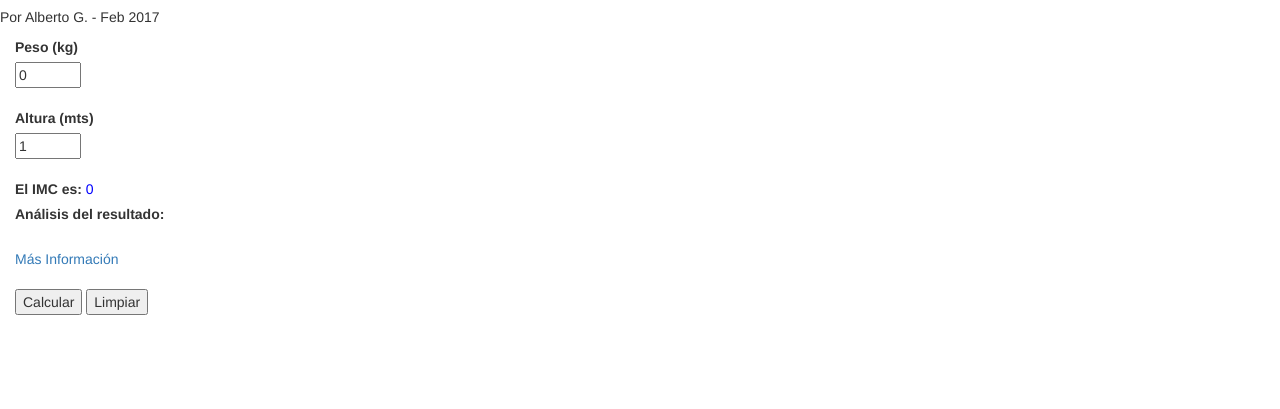
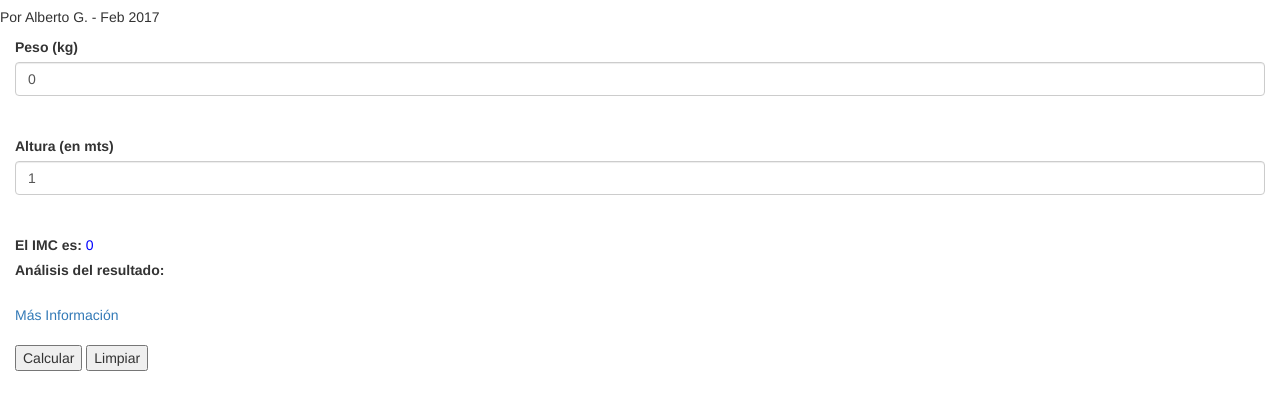
Before and after one commit to teletrabajovenezuela1/imc_calc, a plain HTML site: page index.html in a window 1280 px wide. Shown: the part 49-458 px from the top of the page. Drawn offline with nearby package versions, Linux system fonts and the light colour scheme.

Commit message:
Añade clase form-control a los dos input control.

```diff
--- a/imc.template.html
+++ b/imc.template.html
@@ -2,24 +2,14 @@
 
   <form name="frm" novalidate>
 
-    <!--
-    <label>Sexo</label>
-    <br>
-    <div class="form-group">
-      <input type="radio" name="mujer" ng-model="sexo" value="femenino"/> Femenino
-      &nbsp;
-      <input type="radio" name="hombre" ng-model="sexo" value="masculino"/> Masculino
-    </div>
-    -->
-
     <label>Peso (kg)</label>
     <br>
-    <input type="number" name="peso" ng-model="peso" min="0" max="500" required><br>
+    <input type="number" name="peso" ng-model="peso" min="0" max="500" class="form-control" required><br>
     <br/>
 
-    <label>Altura (mts)</label>
+    <label>Altura (en mts)</label>
     <br>
-    <input type="number" name="alturamts" ng-model="alturamts" min="0" max="2.5" step="0.1" required>
+    <input type="number" name="alturamts" ng-model="alturamts" min="0" max="2.5" step="0.1" class="form-control" required>
 
     <br><br>
 
```
